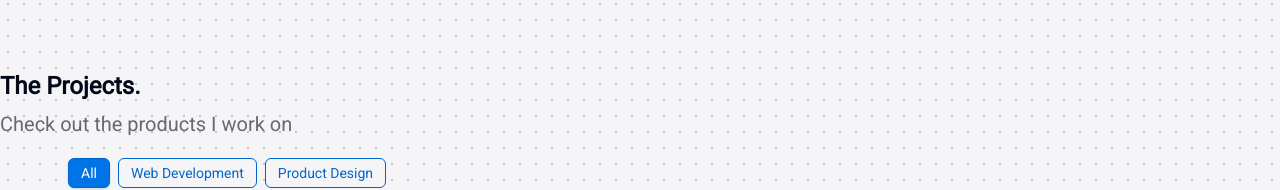
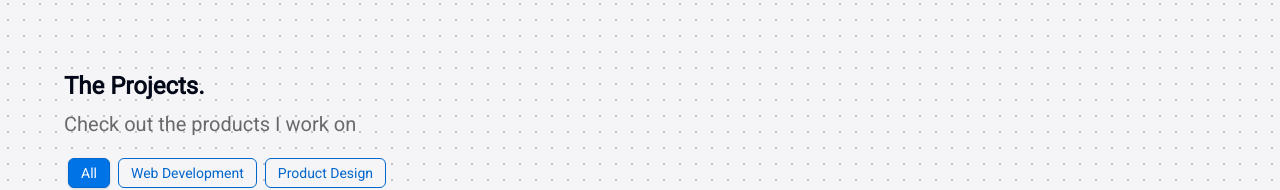
Before and after one commit to Ayusht0mar/portfolio-nextjs, a Next.js app: page / in a window 1280 px wide. Shown: the part 740-930 px from the top of the page. Built offline with nearby package versions, Linux system fonts and the light colour scheme.

Commit message:
Margin added

```diff
--- a/src/components/SectionHeading.tsx
+++ b/src/components/SectionHeading.tsx
@@ -17,6 +17,7 @@ const SectionHeading: React.FC<SectionHeadingProps> = ({
                 text-2xl
                 font-medium
                 gap-2
+                mx-[5vw]
             "
         >
             <div
```
